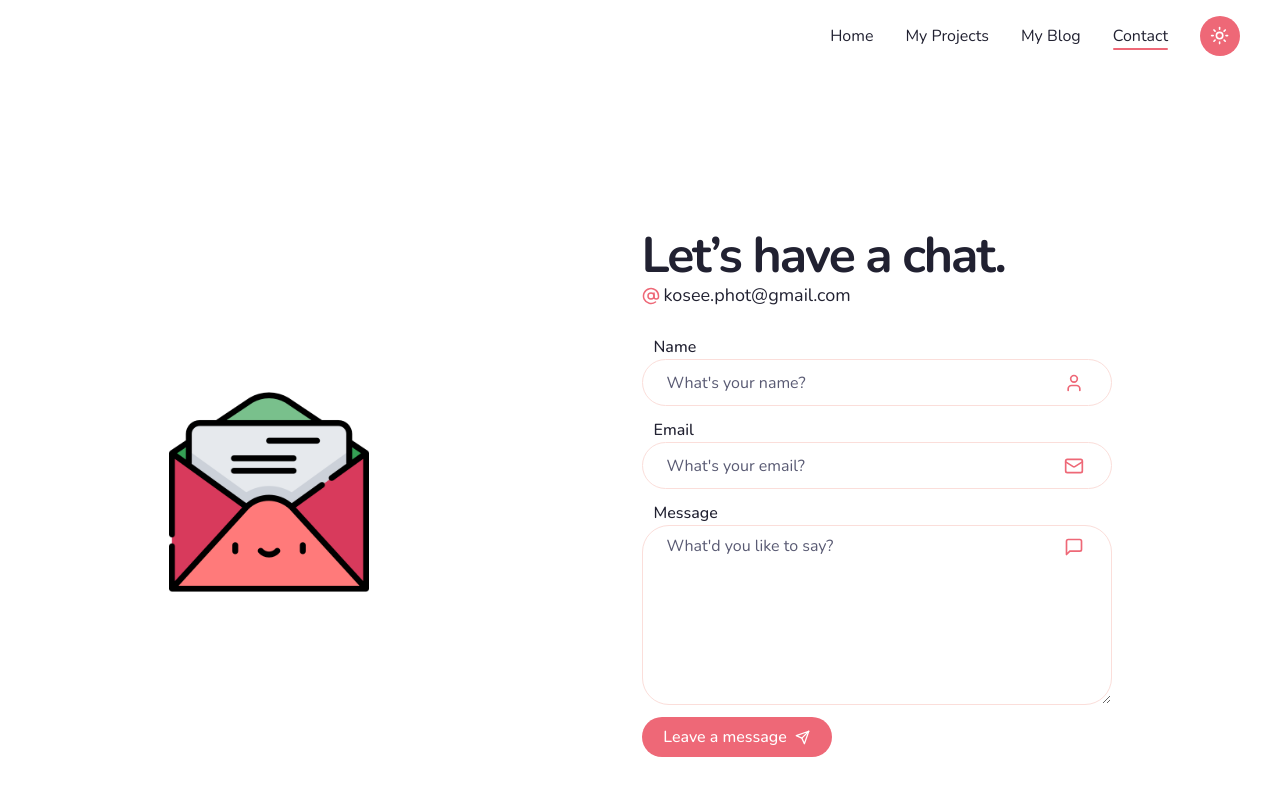
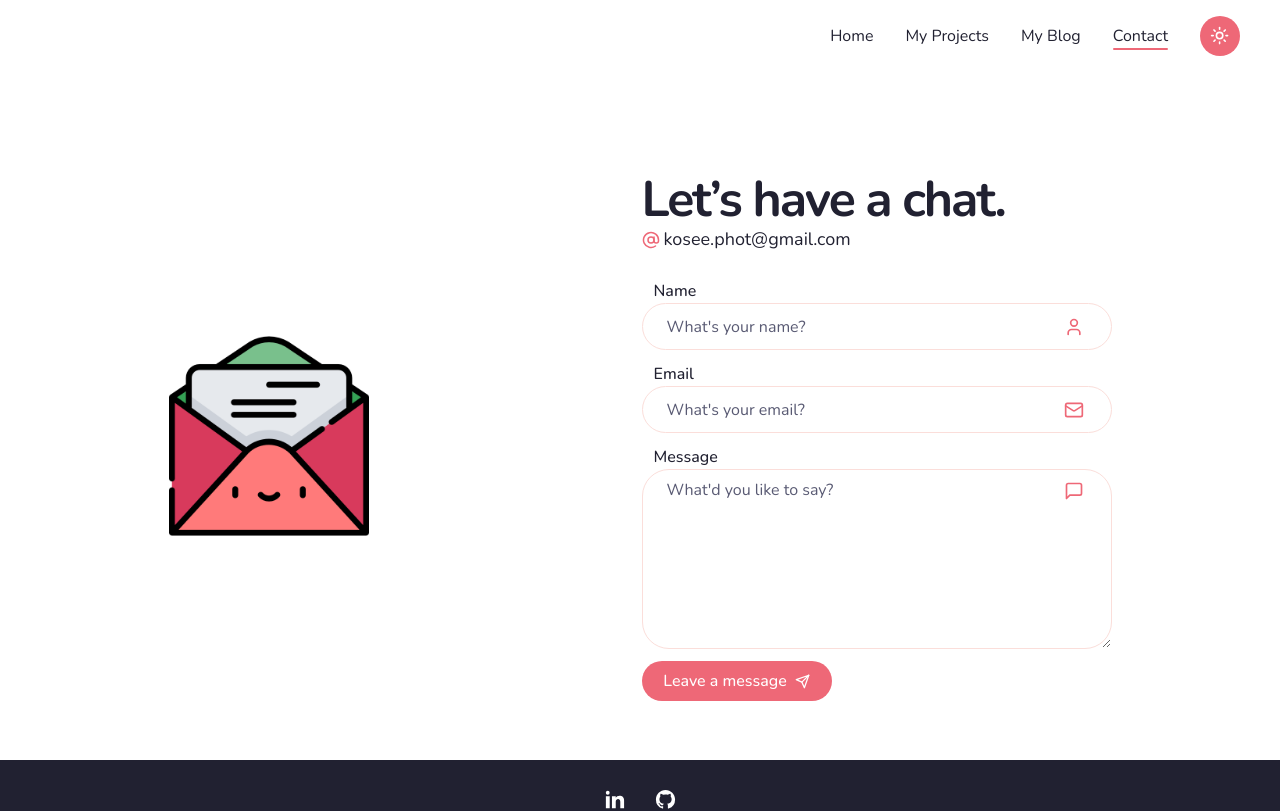
Before and after one commit to photkosee/next-portfolio, a Next.js app: page /contact in a window 1280 px wide. Shown: the top 811 px of the page. Built offline with nearby package versions, Linux system fonts and the light colour scheme.

Commit message:
fix: h contact layout

```diff
--- a/app/contact/page.tsx
+++ b/app/contact/page.tsx
@@ -11,7 +11,7 @@ import { fadeIn } from "@/components/variants";
 
 const Contact = () => {
   return (
-    <main className="min-h-screen flex items-center pt-10">
+    <main className="min-h-[86vh] flex items-center pt-10">
       <motion.div className="
         container flex flex-col items-center justify-center
         lg:flex-row lg:justify-around h-full my-4
```
